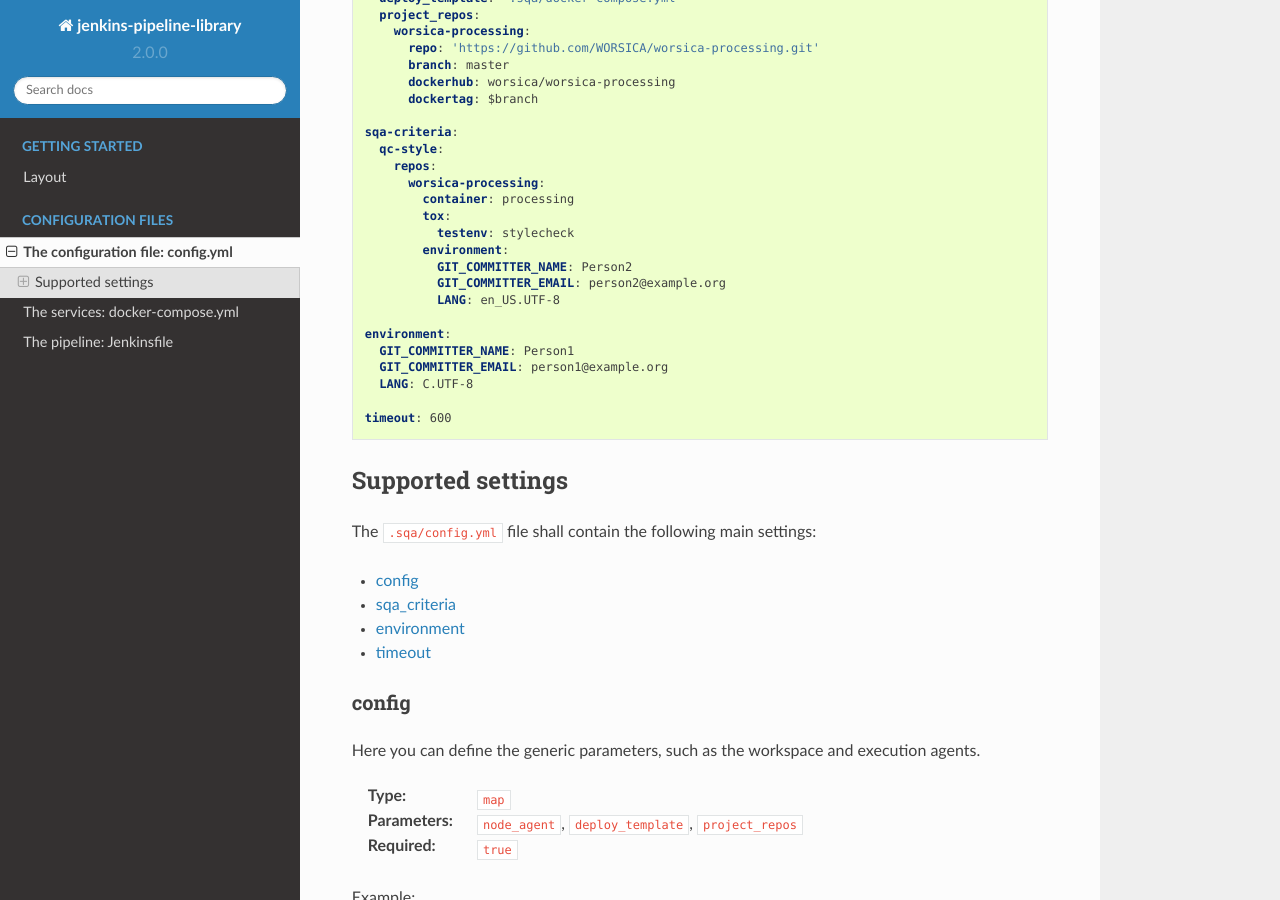
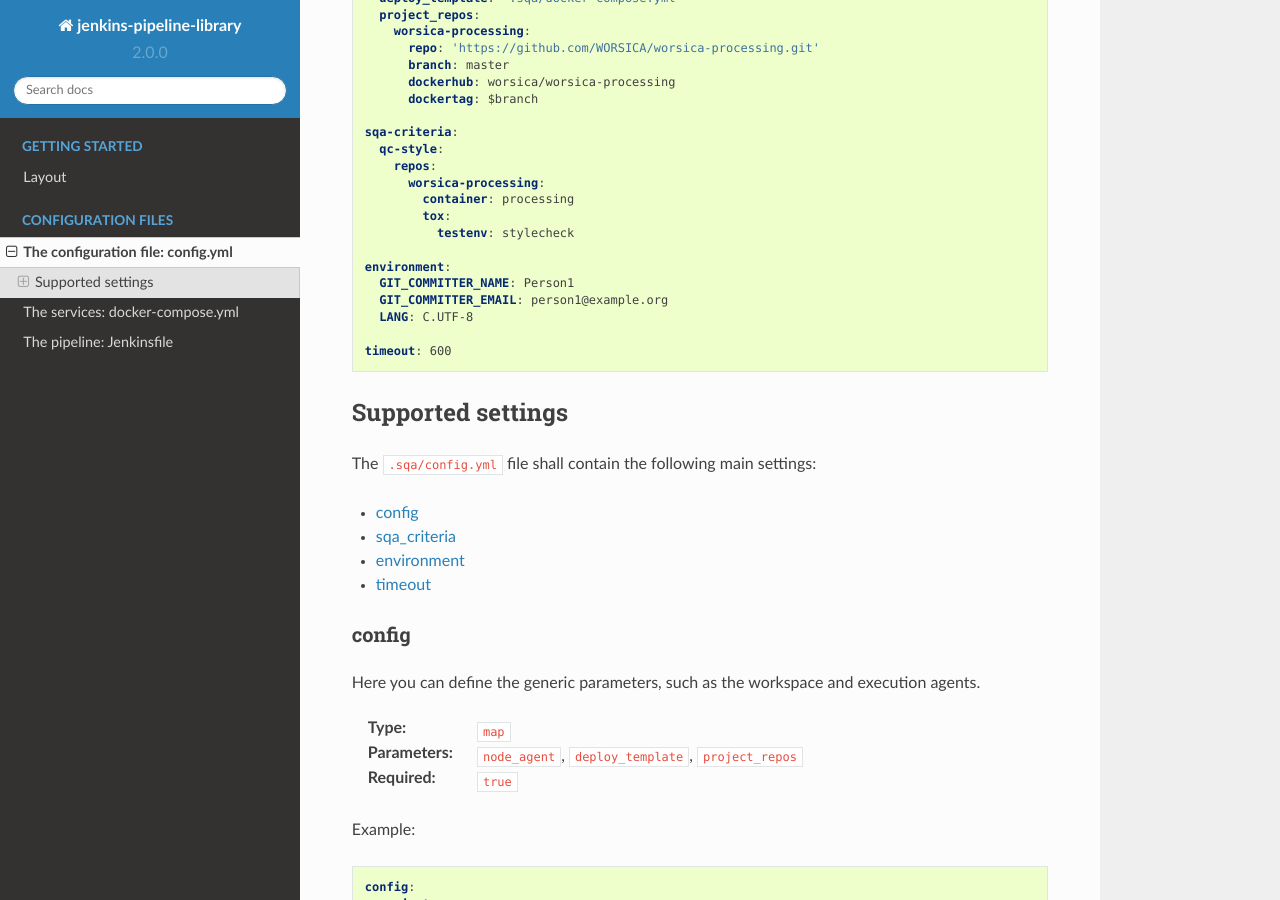
Before and after one commit to indigo-dc/jenkins-pipeline-library, a Sphinx documentation site: the page built from docs/user/config_file.rst, in a window 1280 px wide and 900 px high, scrolled down 460 px. Built offline with Sphinx 7.4.7 and the Read the Docs theme 2.0.0, drawn with Linux system fonts in a browser that asks for light colours.

Commit message:
remove environmen within repos

```diff
--- a/docs/user/config_file.rst
+++ b/docs/user/config_file.rst
@@ -32,10 +32,6 @@ Below is an example YAML file which shows the most common configuration options:
             container: processing
             tox:
               testenv: stylecheck
-            environment:
-              GIT_COMMITTER_NAME: Person2
-              GIT_COMMITTER_EMAIL: person2@example.org
-              LANG: en_US.UTF-8
 
     environment:
       GIT_COMMITTER_NAME: Person1
```
